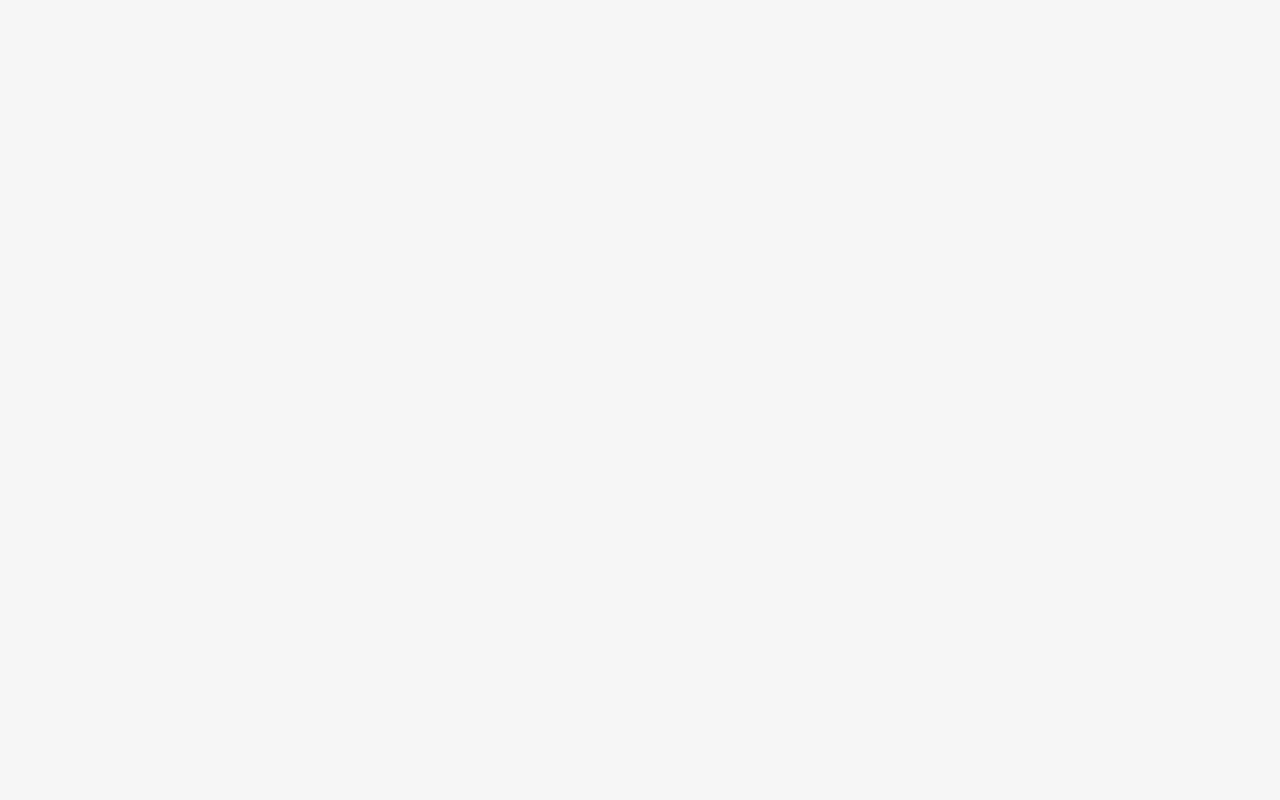
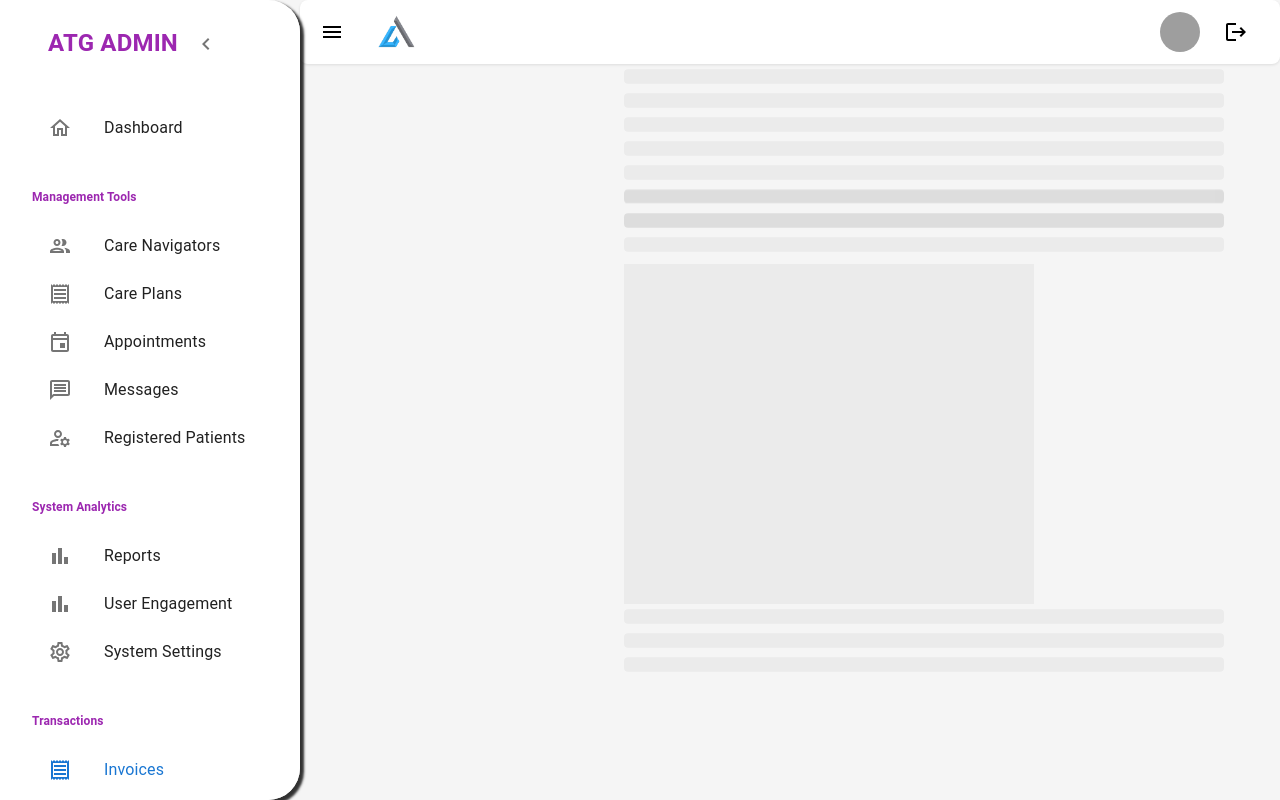
Before and after one commit to AymanTechGlobal/atgadmin, a React (Create React App) app: page /invoices in a window 1280 px wide. Before the commit this address had no page. Built offline with nearby package versions, Linux system fonts and the light colour scheme; sample sign-in values are in the browser's storage; grey boxes are pictures that could not be loaded.

Commit message:
dummy pages for transactions section

```diff
--- a/src/App.js
+++ b/src/App.js
@@ -13,6 +13,9 @@ import CareNavigators from "./pages/CareNavigators";
 import Appointments from "./pages/Appointments";
 import CarePlans from "./pages/CarePlans";
 import Patients from "./pages/Patients";
+import Messages from "./pages/Messages";
+import Invoices from "./pages/Invoices";
+import Payments from "pages/Payments";
 
 function App() {
   return (
@@ -33,7 +36,10 @@ function App() {
             <Route path="/care-navigators" element={<CareNavigators />} />
             <Route path="/appointment" element={<Appointments />} />
             <Route path="/careplans" element={<CarePlans />} />
-            <Route path="/patients" element={<Patients/>}/>
+            <Route path="/patients" element={<Patients />} />
+            <Route path="/messages" element={<Messages />} />
+            <Route path="/invoices" element={<Invoices />} />
+            <Route path="/payments" element={<Payments/>} />
           </Route>
         </Routes>
       </Router>
--- a/src/components/Header.jsx
+++ b/src/components/Header.jsx
@@ -15,6 +15,7 @@ import {
 } from "@mui/material";
 import { Logout, Menu } from "@mui/icons-material";
 import axios from "axios";
+import logo from "../assets/Ayman_Logo.png";
 
 const Header = ({ isSidebarOpen, setIsSidebarOpen }) => {
   const navigate = useNavigate();
@@ -72,6 +73,7 @@ const Header = ({ isSidebarOpen, setIsSidebarOpen }) => {
         }}
       >
         <Toolbar>
+          {/* Sidebar toggle button */}
           <IconButton
             color="inherit"
             aria-label="open drawer"
@@ -81,7 +83,27 @@ const Header = ({ isSidebarOpen, setIsSidebarOpen }) => {
           >
             <Menu />
           </IconButton>
+
+          {/* Logo on the left */}
+          <Box sx={{ display: "flex", alignItems: "center" }}>
+            <img
+              src={logo}
+              alt="Ayman Logo"
+              style={{
+                height: "40px",
+                objectFit: "contain",
+                marginRight: "1rem",
+                marginLeft: ".5rem",
+                cursor: "pointer",
+              }}
+              onClick={() => navigate("/dashboard")}
+            />
+          </Box>
+
+          {/* Spacer */}
           <Box sx={{ flexGrow: 1 }} />
+
+          {/* Profile & Logout */}
           <Box sx={{ display: "flex", alignItems: "center", gap: 2 }}>
             <Avatar
               alt="Profile"
--- /dev/null
+++ b/src/pages/Invoices.jsx
@@ -0,0 +1,34 @@
+import React from "react";
+import Box from "@mui/material/Box";
+import Skeleton from "@mui/material/Skeleton";
+import Stack from "@mui/material/Stack";
+
+const Invoices = () => {
+  return (
+    <Box sx={{ width: 600 }}>
+      <Skeleton />
+      <Skeleton />
+      <Skeleton />
+      <Skeleton />
+      <Skeleton />
+      <Skeleton />
+      <Skeleton />
+      <Skeleton animation="wave" />
+      <Skeleton animation={true} />
+
+      <Stack spacing={1}>
+        {/* For variant="text", adjust the height via font-size */}
+        <Skeleton variant="text" sx={{ fontSize: "1rem" }} />
+        {/* For other variants, adjust the size with `width` and `height` */}
+
+        <Skeleton variant="rectangular" width={410} height={340} />
+      </Stack>
+
+      <Skeleton />
+      <Skeleton />
+      <Skeleton />
+    </Box>
+  );
+};
+
+export default Invoices;
--- /dev/null
+++ b/src/pages/Payments.jsx
@@ -0,0 +1,31 @@
+import React from "react";
+import Box from "@mui/material/Box";
+import Skeleton from "@mui/material/Skeleton";
+import Stack from "@mui/material/Stack";
+
+const Payments = () => {
+  return (
+    <Box sx={{ width: 600 }}>
+      <Skeleton />
+      <Skeleton />
+      <Stack spacing={1}>
+        {/* For variant="text", adjust the height via font-size */}
+        <Skeleton variant="text" sx={{ fontSize: "1rem" }} />
+        {/* For other variants, adjust the size with `width` and `height` */}
+
+        <Skeleton variant="rectangular" width={410} height={340} />
+      </Stack>
+
+      <Skeleton />
+      <Skeleton />
+      <Skeleton animation="wave" />
+      <Skeleton animation={true} />
+
+      <Skeleton />
+      <Skeleton />
+      <Skeleton />
+    </Box>
+  );
+};
+
+export default Payments;
```
Also changed, not shown: src/assets/Ayman_Logo.png (added).
